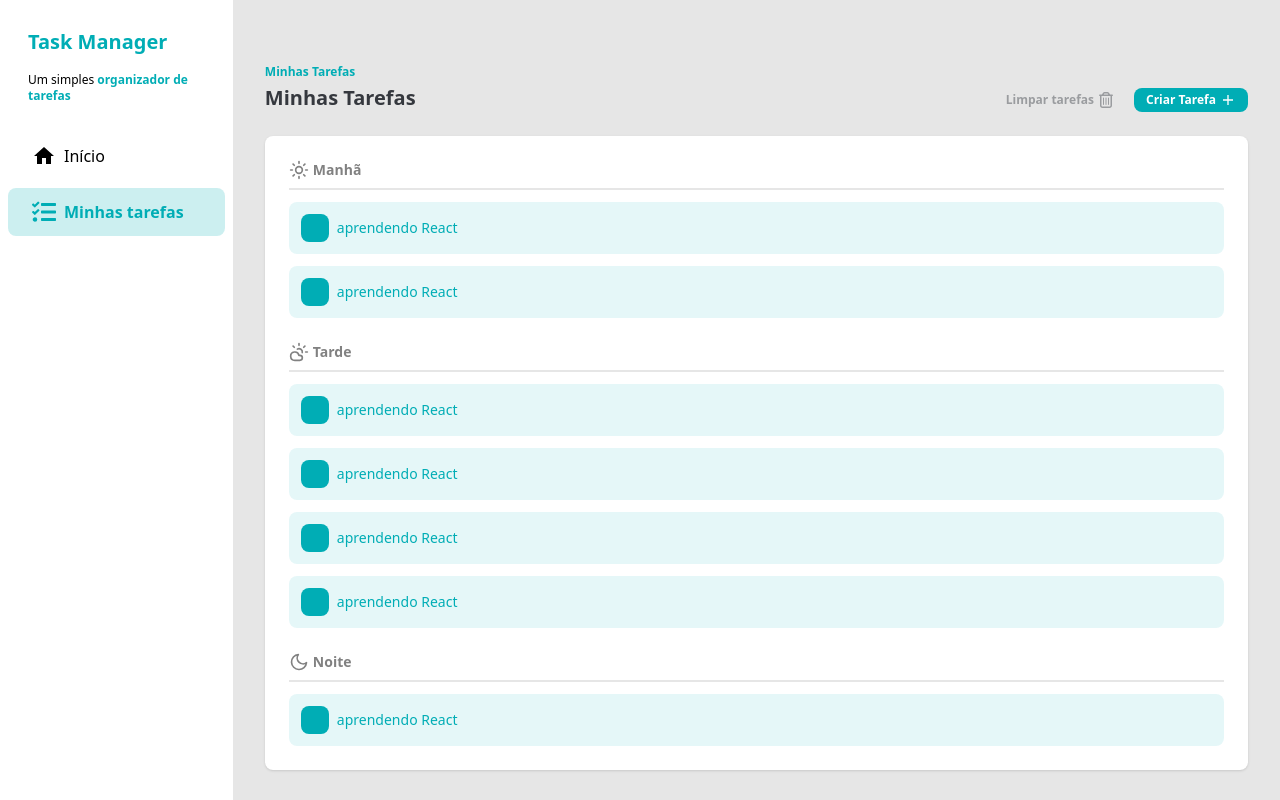
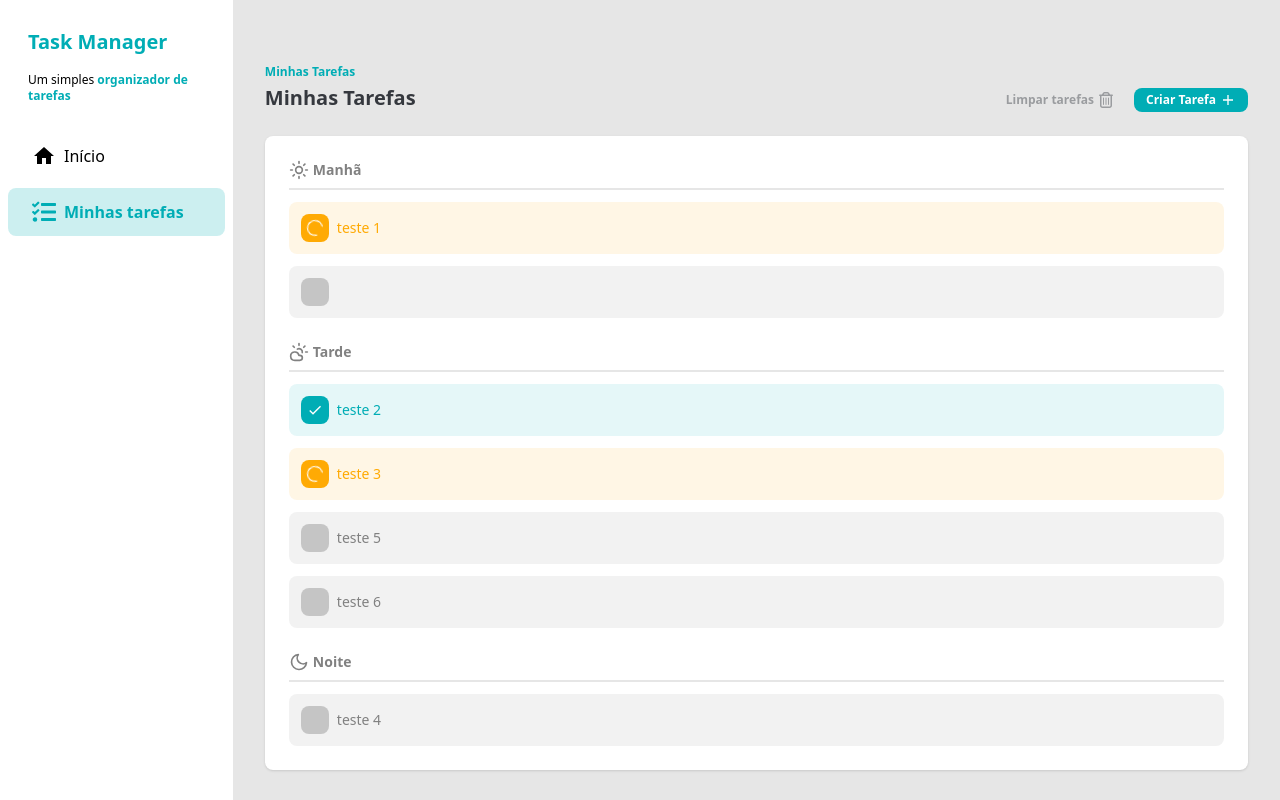
Before and after one commit to Alessandro-Vieira77/task-manager, a React (Vite) app: page / in a window 1280 px wide. Built offline with nearby package versions, Linux system fonts and the light colour scheme; data requests are answered from the project's data file.

Commit message:
feat:  added icons in input box to done and loading

```diff
--- a/src/components/TaskItem.jsx
+++ b/src/components/TaskItem.jsx
@@ -6,8 +6,8 @@ const taskItem = tv({
   base: "w-full rounded-lg p-3 text-sm",
   variants: {
     status: {
-      completed: "bg-[#00ADB5]/10 text-[#00ADB5]",
-      pending: "bg-[#FFAA04]/10 text-[#FFAA04]",
+      done: "bg-[#00ADB5]/10 text-[#00ADB5]",
+      in_progress: "bg-[#FFAA04]/10 text-[#FFAA04]",
       notStaged: "bg-[#818181]/10 text-[#818181]",
     },
   },
@@ -20,9 +20,9 @@ const box = tv({
   base: "relative flex h-7 w-7 cursor-pointer items-center justify-center rounded-lg",
   variants: {
     status: {
-      completed: "bg-[#00ADB5]",
-      pending: "bg-[#FFAA04] ",
-      notStaged: "bg-[#818181]",
+      done: "bg-[#00ADB5]",
+      in_progress: "bg-[#FFAA04] ",
+      notStaged: "bg-[#818181]/40",
     },
   },
   defaultVariants: {
@@ -30,19 +30,25 @@ const box = tv({
   },
 });
 
-function TaskItem() {
+function TaskItem({ task }) {
   return (
-    <div className={taskItem({ status: "completed" })}>
+    <div className={taskItem({ status: task?.status })}>
       <div className="flex items-center gap-2">
-        <label className={box({ status: "completed" })}>
+        <label className={box({ status: task?.status })}>
           <input
             type="checkbox"
             checked={true}
             className="absolute h-full w-full cursor-pointer opacity-0"
+            readOnly
           />
-          <span></span>
+          <span>
+            {task?.status === "done" && <MdOutlineDone size={16} color="#FFF" />}
+            {task?.status === "in_progress" && (
+              <AiOutlineLoading3Quarters size={16} className="animate-spin" color="#FFF" />
+            )}
+          </span>
         </label>
-        <p className="text-sm font-medium">aprendendo React</p>
+        <p className="text-sm font-medium">{task?.title}</p>
       </div>
     </div>
   );
```
